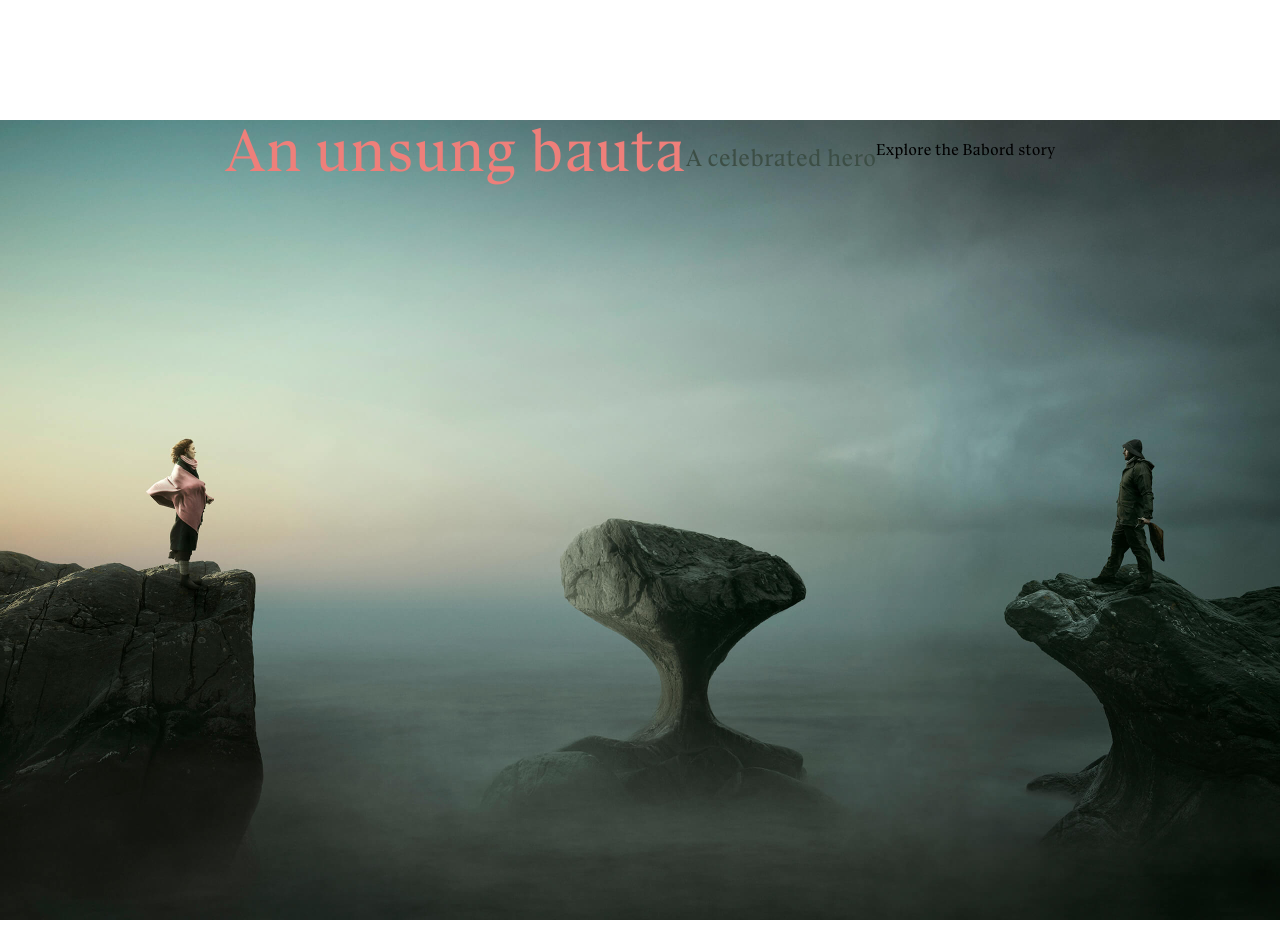
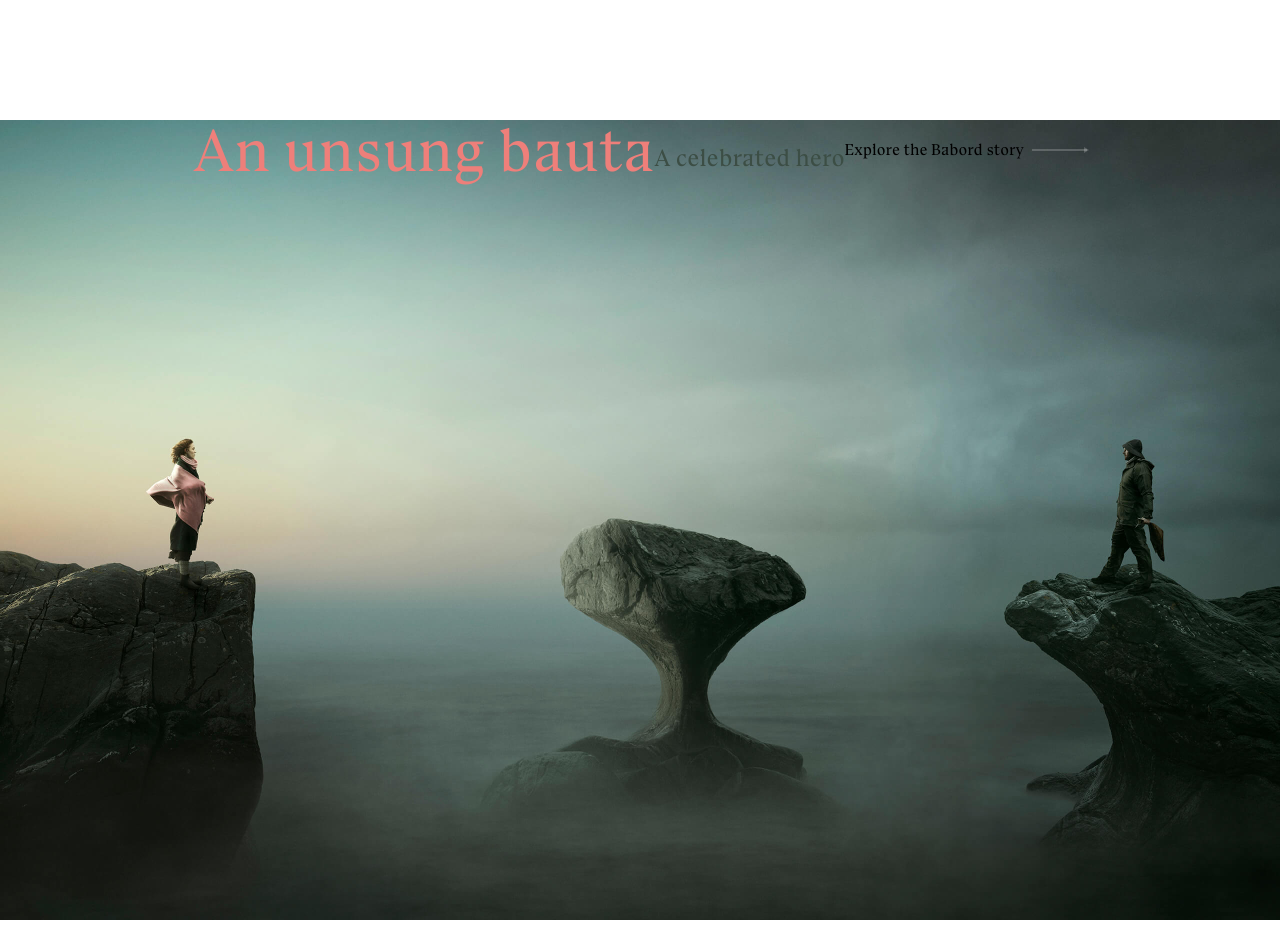
Before and after one commit to CaioHPerlin/babord-group-landing-page, a Next.js app: page / in a window 1280 px wide. Shown: the part 1480-2415 px from the top of the page. Built offline with nearby package versions, Linux system fonts and the light colour scheme.

Commit message:
feat: add arrow css class

```diff
--- a/src/app/components/sections/landing-page/story-section/story-section.module.css
+++ b/src/app/components/sections/landing-page/story-section/story-section.module.css
@@ -42,3 +42,32 @@
 	width: 100%;
 	height: 100%;
 }
+
+.arrow {
+	position: relative;
+	display: inline-flex;
+	align-items: center;
+	cursor: pointer;
+}
+
+.arrow::after {
+	content: "";
+	display: block;
+	opacity: 0.2;
+	width: 55px;
+	height: 2px;
+	background-color: var(--text-primary);
+	margin-left: 8px;
+}
+
+.arrow::before {
+	content: "";
+	width: 0;
+	opacity: 0.2;
+	height: 0;
+	border-top: 3px solid transparent;
+	border-bottom: 3px solid transparent;
+	border-left: 5px solid var(--text-primary);
+	position: absolute;
+	right: -2px;
+}
--- a/src/app/components/sections/landing-page/story-section/story-section.tsx
+++ b/src/app/components/sections/landing-page/story-section/story-section.tsx
@@ -19,7 +19,7 @@ export function StorySection() {
 
 				<span className={style.subtitle}>A celebrated hero</span>
 
-				<a href="#" className={style.link}>
+				<a href="#" className={`${style.link} ${style.arrow}`}>
 					Explore the Babord story
 				</a>
 			</section>
```
